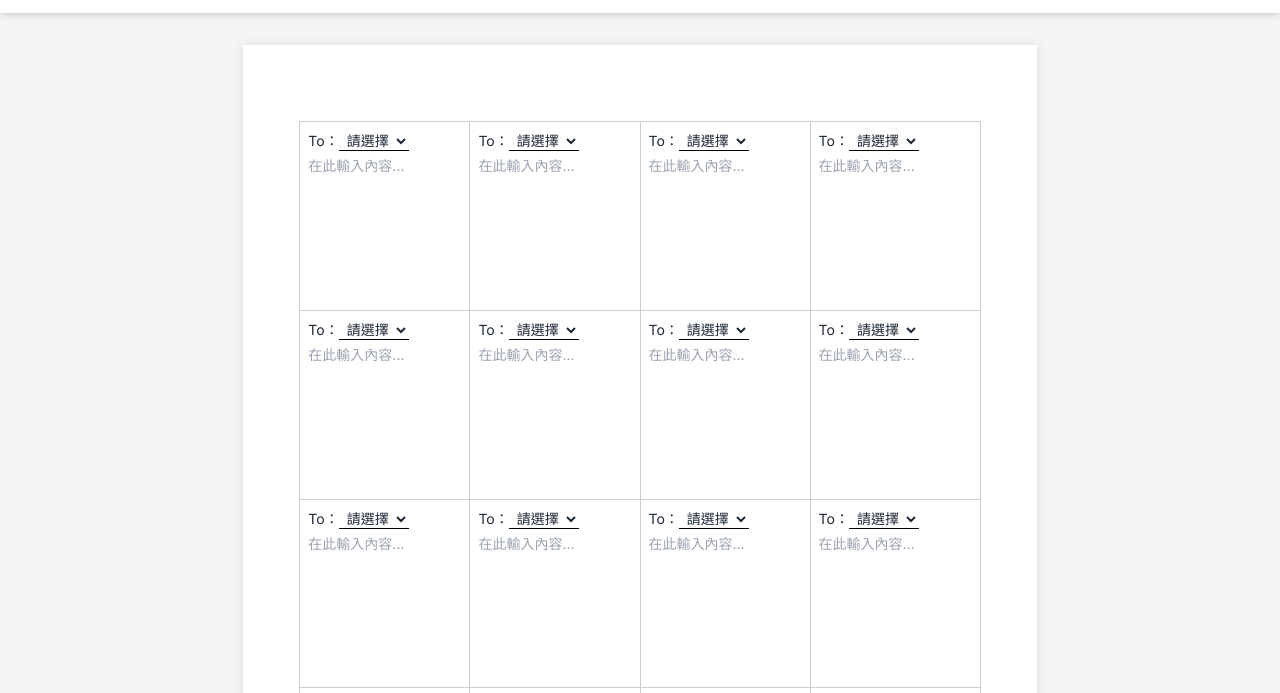
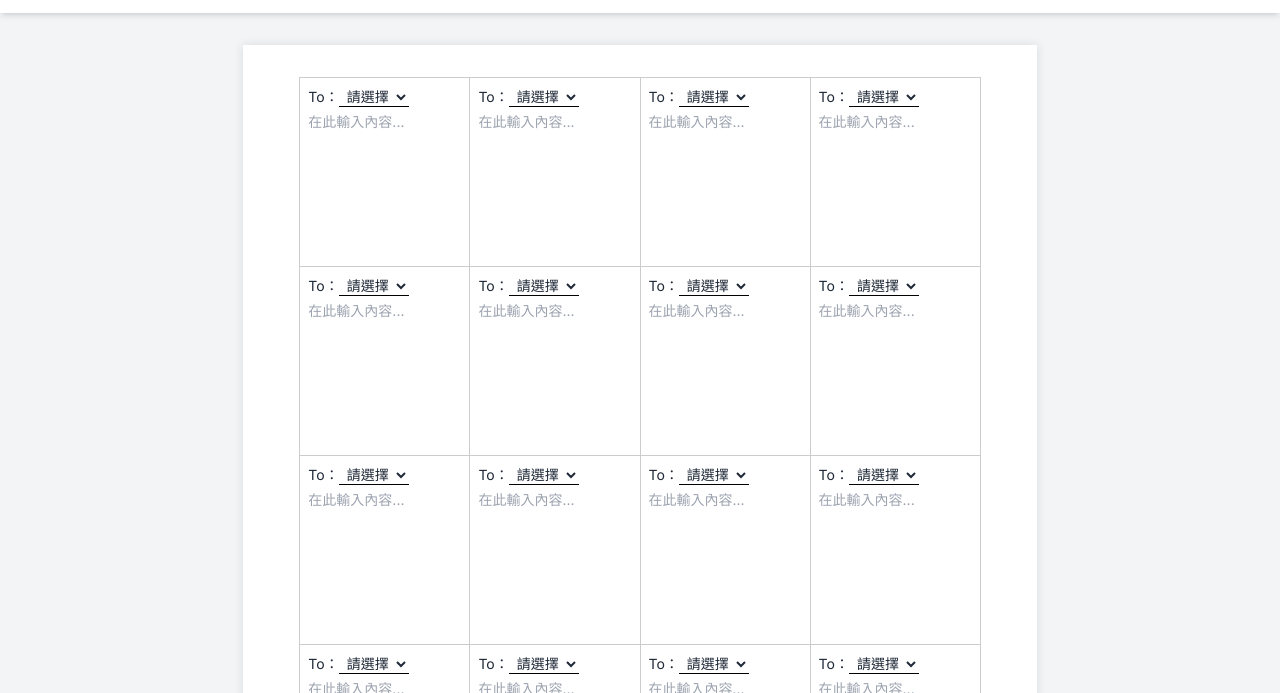
Before and after one commit to brianh2025/PostIT, a plain HTML site: page index.html in a window 1280 px wide. Shown: the part 67-760 px from the top of the page. Drawn offline with nearby package versions, Linux system fonts and the light colour scheme.

Commit message:
Update index.html

```diff
--- a/index.html
+++ b/index.html
@@ -66,8 +66,8 @@
             display: flex;
             flex-direction: column;
             align-items: center; /* 水平置中網格 */
-            padding-top: 2cm;   /* 上邊距 2cm */
-            padding-bottom: 2cm;/* 下邊距 2cm */
+            padding-top: 24pt;   /* 上邊距 2cm */
+            padding-bottom: 24pt;/* 下邊距 2cm */
         }
 
         /* 網格容器 */
```
